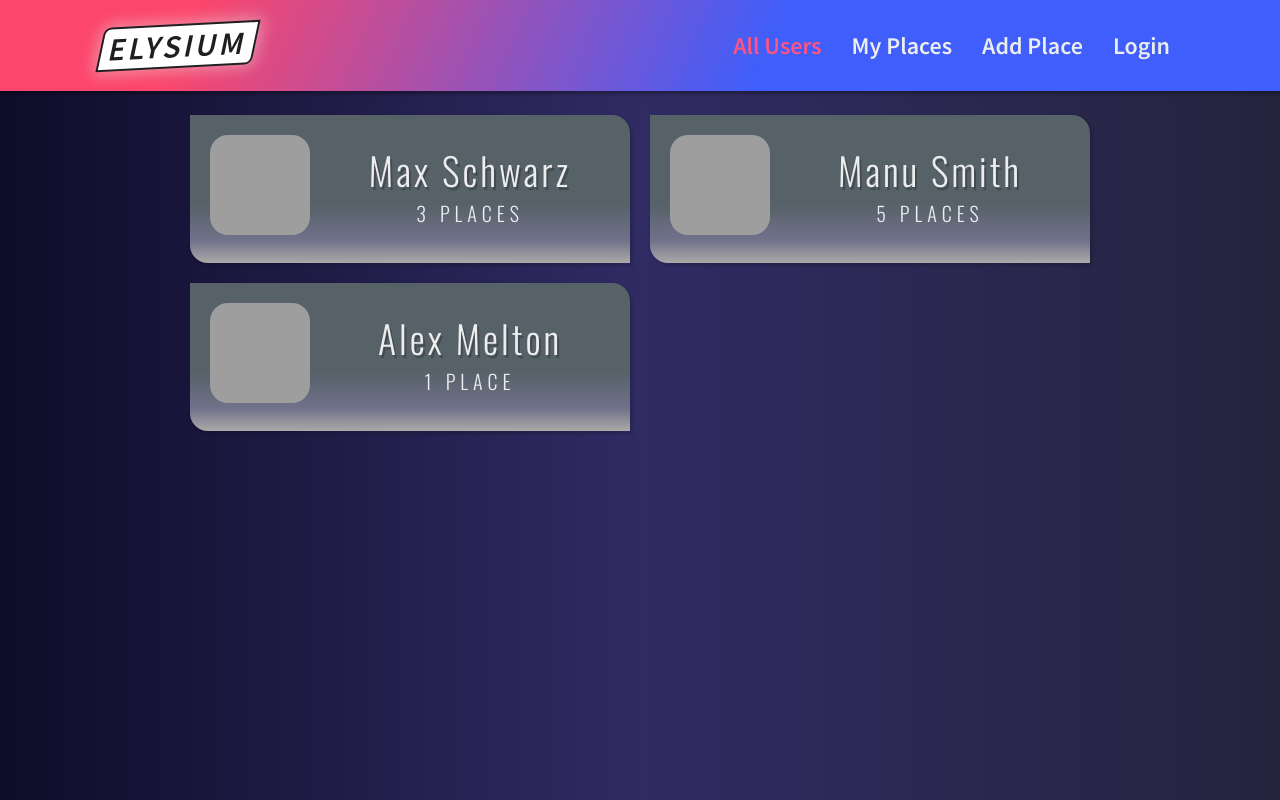
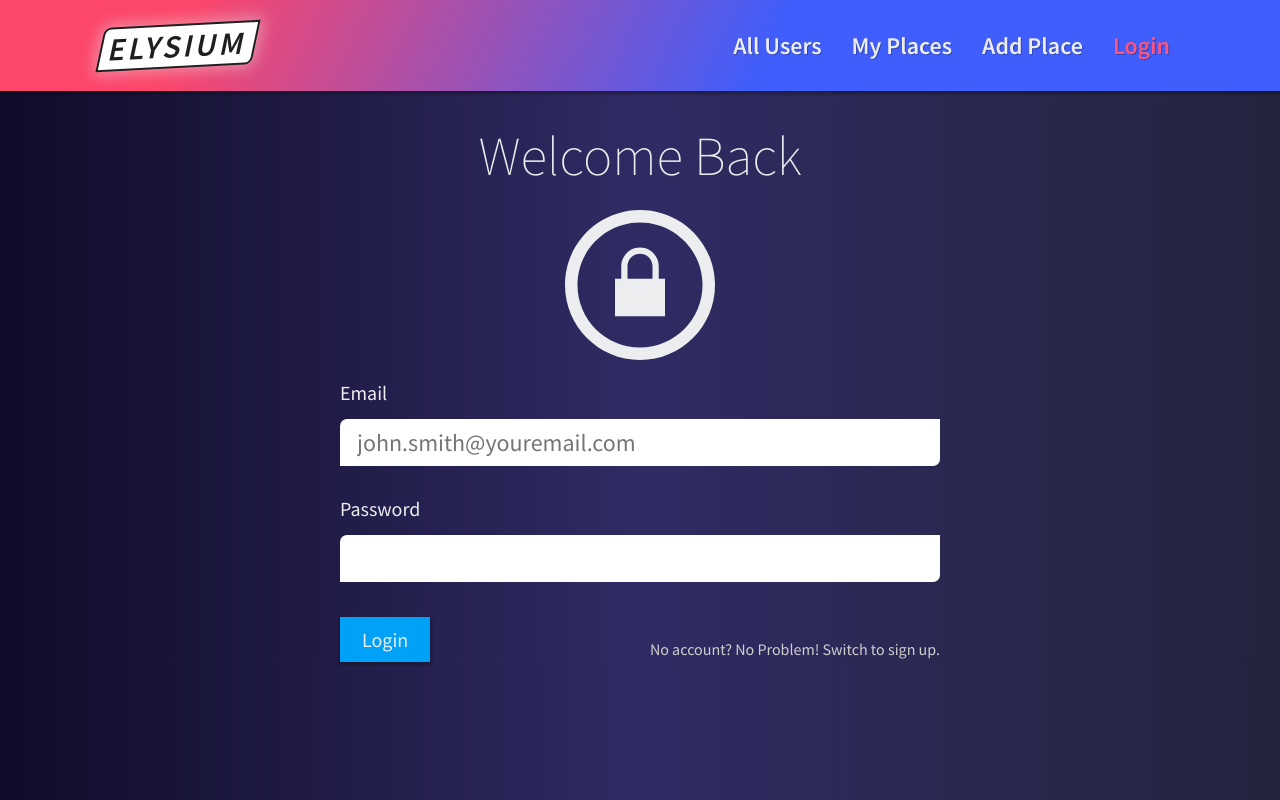
Before and after one commit to unsivilaudio/acad-mern, a React (Create React App) app in the folder frontend/: page /auth/login in a window 1280 px wide. Before the commit this address led to /. Built offline with nearby package versions, Linux system fonts and the light colour scheme; grey boxes are pictures that could not be loaded.

Commit message:
implement auth page and route

```diff
--- a/frontend/src/App.js
+++ b/frontend/src/App.js
@@ -1,4 +1,5 @@
 import { BrowserRouter, Routes, Route, Navigate } from 'react-router-dom';
+import AuthPage from './auth/pages/Auth';
 import NewPlace from './places/pages/NewPlace';
 import UserPlaces from './places/pages/UserPlaces';
 import Layout from './shared/components/Layout';
@@ -12,6 +13,16 @@ function App() {
             <Layout>
                 <Routes>
                     <Route path='/' element={<Users />} />
+                    <Route path='/auth'>
+                        <Route
+                            path='login'
+                            element={<AuthPage authType='login' />}
+                        />
+                        <Route
+                            path='signup'
+                            element={<AuthPage authType='signup' />}
+                        />
+                    </Route>
                     <Route path='/:userId/places' element={<UserPlaces />} />
                     <Route path='/places/new' element={<NewPlace />} />
                     <Route path='*' element={<Navigate to='/' />} />
--- /dev/null
+++ b/frontend/src/auth/components/AuthForm.js
@@ -0,0 +1,98 @@
+import { useEffect, useState } from 'react';
+
+import { ReactComponent as LockIcon } from '../../assets/svg/iconmonstr-lock-22.svg';
+import { ReactComponent as UserIcon } from '../../assets/svg/iconmonstr-user-circle-thin.svg';
+import Button from '../../shared/components/UI/Button';
+import Input from '../../shared/components/UI/Input';
+import classes from './AuthForm.module.scss';
+
+export default function AuthForm({ type = 'login' }) {
+    const [authType, setAuthType] = useState(type);
+    const [formState, setFormState] = useState({
+        values: {
+            email: '',
+            password: '',
+            passwordConfirm: '',
+        },
+        valid: false,
+        errors: [],
+    });
+
+    useEffect(() => {
+        // TOO MANY RE-RENDERS
+        // navigate(`/auth/${authType}`, { replace: true });
+        // HACK BELOW
+        window.history.replaceState(null, null, `/auth/${authType}`);
+    }, [authType]);
+
+    function toggleAuthType() {
+        setAuthType(ps => (ps === 'login' ? 'signup' : 'login'));
+    }
+
+    function handleChangeInput(e) {
+        setFormState(ps => ({
+            ...ps,
+            values: {
+                ...ps.values,
+                [e.target.name]: e.target.value,
+            },
+        }));
+    }
+
+    function handleSubmitAuth(e) {
+        e.preventDefault();
+    }
+
+    return (
+        <form className={classes.AuthForm} onSubmit={handleSubmitAuth}>
+            <div className={classes.FormHeader}>
+                <p>{authType === 'login' ? 'Welcome Back' : 'Sign Up'}</p>
+                <span>
+                    {authType === 'login' ? <LockIcon /> : <UserIcon />}
+                </span>
+            </div>
+            <div className={classes.FormControl}>
+                <div className={classes.FormGroup}>
+                    <Input
+                        name='email'
+                        label='Email'
+                        type='email'
+                        onChange={handleChangeInput}
+                        placeholder='john.smith@youremail.com'
+                        value={formState.values.email}
+                    />
+                </div>
+                <div className={classes.FormGroup}>
+                    <Input
+                        name='password'
+                        label='Password'
+                        type='password'
+                        onChange={handleChangeInput}
+                        value={formState.values.password}
+                    />
+                </div>
+                {authType === 'signup' && (
+                    <div className={classes.FormGroup}>
+                        <Input
+                            name='passwordConfirm'
+                            label='Confirm Password'
+                            type='password'
+                            onChange={handleChangeInput}
+                            value={formState.values.passwordConfirm}
+                        />
+                    </div>
+                )}
+            </div>
+            <div className={classes.FormActions}>
+                <Button type='submit'>
+                    {authType === 'login' ? 'Login' : 'Sign Up'}
+                </Button>
+                <p className={classes.SwitchAuth} onClick={toggleAuthType}>
+                    {authType === 'login'
+                        ? 'No account? No Problem! Switch to sign up.'
+                        : 'Already a member? Switch to login in.'}
+                </p>
+            </div>
+        </form>
+    );
+}
--- /dev/null
+++ b/frontend/src/auth/components/AuthForm.module.scss
@@ -0,0 +1,62 @@
+.AuthForm {
+    margin-top: 3.5rem;
+    max-width: 60rem;
+    margin: 0 auto;
+
+    .FormHeader {
+        padding: 3rem;
+        padding-bottom: 0;
+
+        p {
+            font-size: 5.5rem;
+            font-weight: 200;
+            text-align: center;
+        }
+
+        span {
+            display: flex;
+            justify-content: center;
+            padding: 2rem;
+            svg {
+                height: 15rem;
+                width: 15rem;
+                fill: currentColor;
+            }
+        }
+    }
+
+    .FormControl {
+        display: flex;
+        flex-direction: column;
+        gap: 2rem;
+
+        .FormGroup {
+            width: 100%;
+        }
+    }
+
+    .FormActions {
+        padding-top: 2.5rem;
+        display: flex;
+        flex-direction: row;
+        justify-content: space-between;
+
+        .SwitchAuth {
+            align-self: flex-end;
+            margin-top: 1.2rem;
+            cursor: pointer;
+            font-size: 1.6rem;
+            font-weight: 400;
+            color: #cecece;
+            padding-bottom: 2px;
+            border-bottom: 1px solid transparent;
+            transition: all 0.3s ease;
+
+            &:hover {
+                color: var(--link-hover);
+                font-size: 1.8rem;
+                border-bottom: 1px solid currentColor;
+            }
+        }
+    }
+}
--- /dev/null
+++ b/frontend/src/auth/pages/Auth.js
@@ -0,0 +1,5 @@
+import AuthForm from '../components/AuthForm';
+
+export default function AuthPage({ authType }) {
+    return <AuthForm type={authType} />;
+}
--- a/frontend/src/index.css
+++ b/frontend/src/index.css
@@ -22,6 +22,7 @@
     --shadow-dark: 2px 2px 3px rgba(0, 0, 0, 0.3);
 
     --nav-bg-gradient-1: linear-gradient(115deg, #fc466b 15%, #3f5efb 60%);
+    --link-hover: #fe5481;
 }
 
 * {
@@ -61,9 +62,17 @@ input {
     padding: 0.8rem 1.7rem;
 }
 
+input {
+    width: 100%;
+}
+
 button {
     cursor: pointer;
     color: var(--body-text-light);
+}
+
+label {
+    display: block;
 }
 
 @media screen and (max-width: 75em) {
--- a/frontend/src/shared/components/Navigation/NavLinks.js
+++ b/frontend/src/shared/components/Navigation/NavLinks.js
@@ -6,9 +6,7 @@ export default function NavLinks(props) {
     return (
         <ul className={classes.NavLinks}>
             <li className={classes.Item}>
-                <NavLink to='/' exact>
-                    All Users
-                </NavLink>
+                <NavLink to='/'>All Users</NavLink>
             </li>
             <li className={classes.Item}>
                 <NavLink to='/u1/places'>My Places</NavLink>
@@ -17,7 +15,16 @@ export default function NavLinks(props) {
                 <NavLink to='/places/new'>Add Place</NavLink>
             </li>
             <li className={classes.Item}>
-                <NavLink to='/auth'>Login</NavLink>
+                <NavLink
+                    to='/auth/login'
+                    className={({ isActive }) => {
+                        return isActive ||
+                            window.location.pathname.includes('signup')
+                            ? 'active'
+                            : '';
+                    }}>
+                    Login
+                </NavLink>
             </li>
         </ul>
     );
--- a/frontend/src/shared/components/Navigation/NavLinks.module.scss
+++ b/frontend/src/shared/components/Navigation/NavLinks.module.scss
@@ -7,6 +7,7 @@
     .Item {
         font-size: 2.4rem;
         font-weight: 600;
+        text-shadow: 1px 1px rgba(0, 0, 0, 0.25);
         padding: 1rem;
         a {
             transition: color 0.3s ease;
--- /dev/null
+++ b/frontend/src/shared/components/UI/Input.js
@@ -0,0 +1,21 @@
+import classes from './Input.module.scss';
+
+export default function Input({ type, ...inputProps }) {
+    let customInput;
+    switch (type) {
+        case 'textarea':
+            customInput = <textarea {...inputProps} />;
+            break;
+        default:
+            customInput = <input type={type} {...inputProps} />;
+    }
+
+    return (
+        <div className={classes.Input}>
+            {inputProps.label && (
+                <label htmlFor={inputProps.name}>{inputProps.label}</label>
+            )}
+            {customInput}
+        </div>
+    );
+}
--- /dev/null
+++ b/frontend/src/shared/components/UI/Input.module.scss
@@ -0,0 +1,19 @@
+.Input {
+    margin-bottom: 1rem;
+
+    label {
+        font-weight: 400;
+        margin-bottom: 1.4rem;
+    }
+
+    input {
+        font-size: 2.4rem;
+        font-weight: 400;
+        border-radius: 0.7rem 0 0.7rem;
+        transition: all 0.3s ease;
+
+        &:focus {
+            box-shadow: 0 0 10px 7px rgba(45, 45, 250, 0.7);
+        }
+    }
+}
```
Also changed, not shown: frontend/src/assets/svg/iconmonstr-lock-22.svg (added), frontend/src/assets/svg/iconmonstr-user-circle-thin.svg (added).
